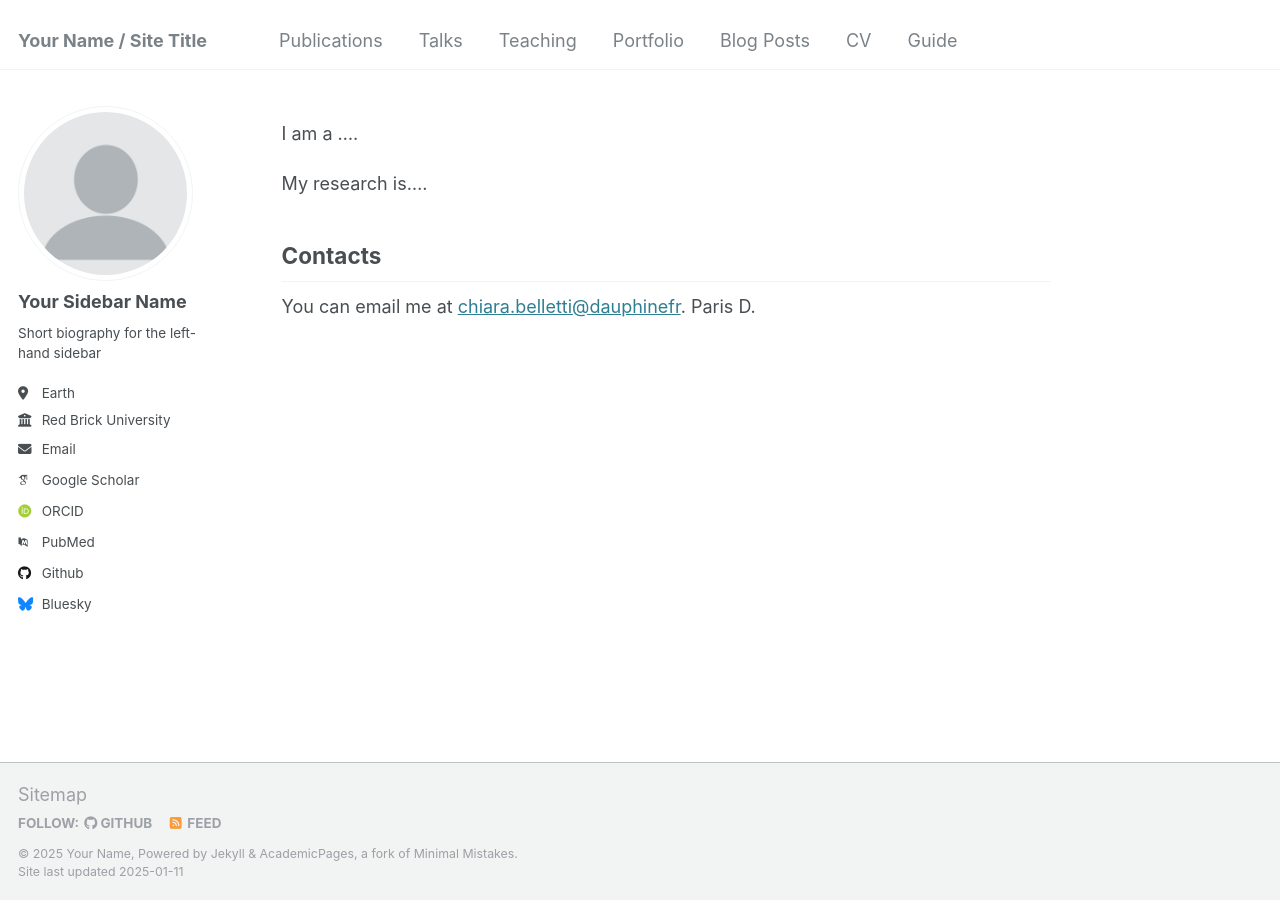
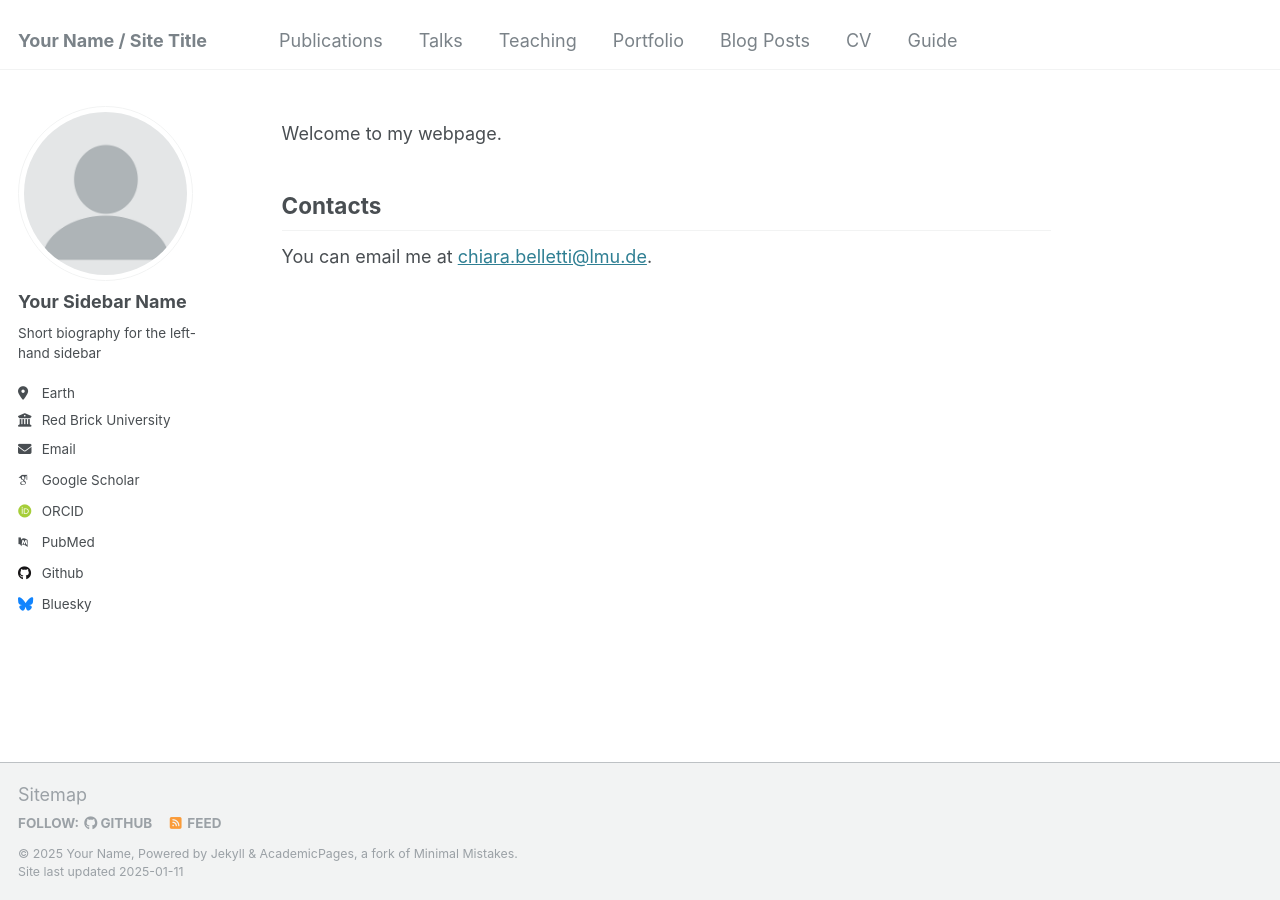
Before and after one commit to ChiaraBelletti/ChiaraBelletti.github.io, a Jekyll site: the page built from _pages/about.md, in a window 1280 px wide. Built offline with Jekyll 4.4.1, drawn with Linux system fonts in a browser that asks for light colours; some web fonts are replaced.

Commit message:
Update about.md

```diff
--- a/_pages/about.md
+++ b/_pages/about.md
@@ -8,12 +8,9 @@ redirect_from:
   - /about.html
 ---
 
-I am a ....
-
-My research is....
+Welcome to my webpage.
 
 Contacts
 ------
 
-You can email me at <a href="mailto:">chiara.belletti@dauphinefr</a>.
-Paris D.
+You can email me at <a href="mailto:">chiara.belletti@lmu.de</a>.
```
